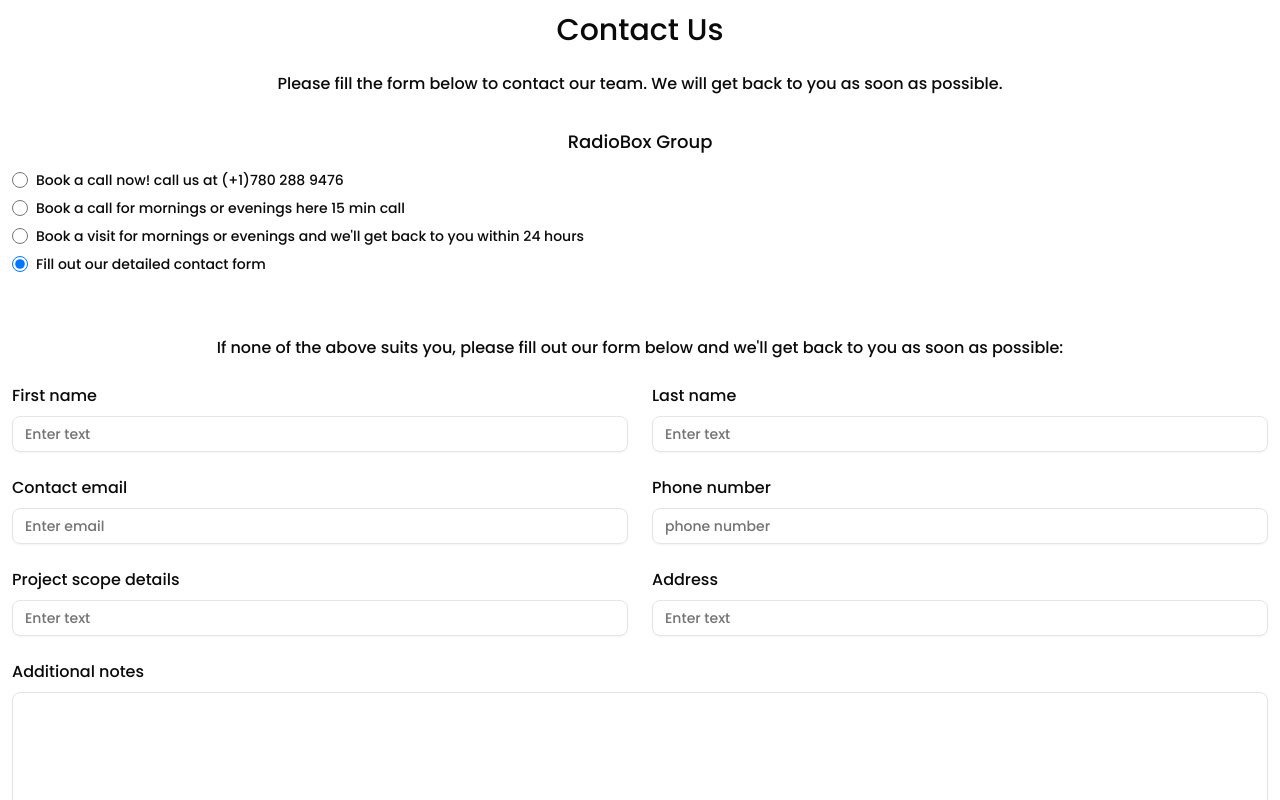
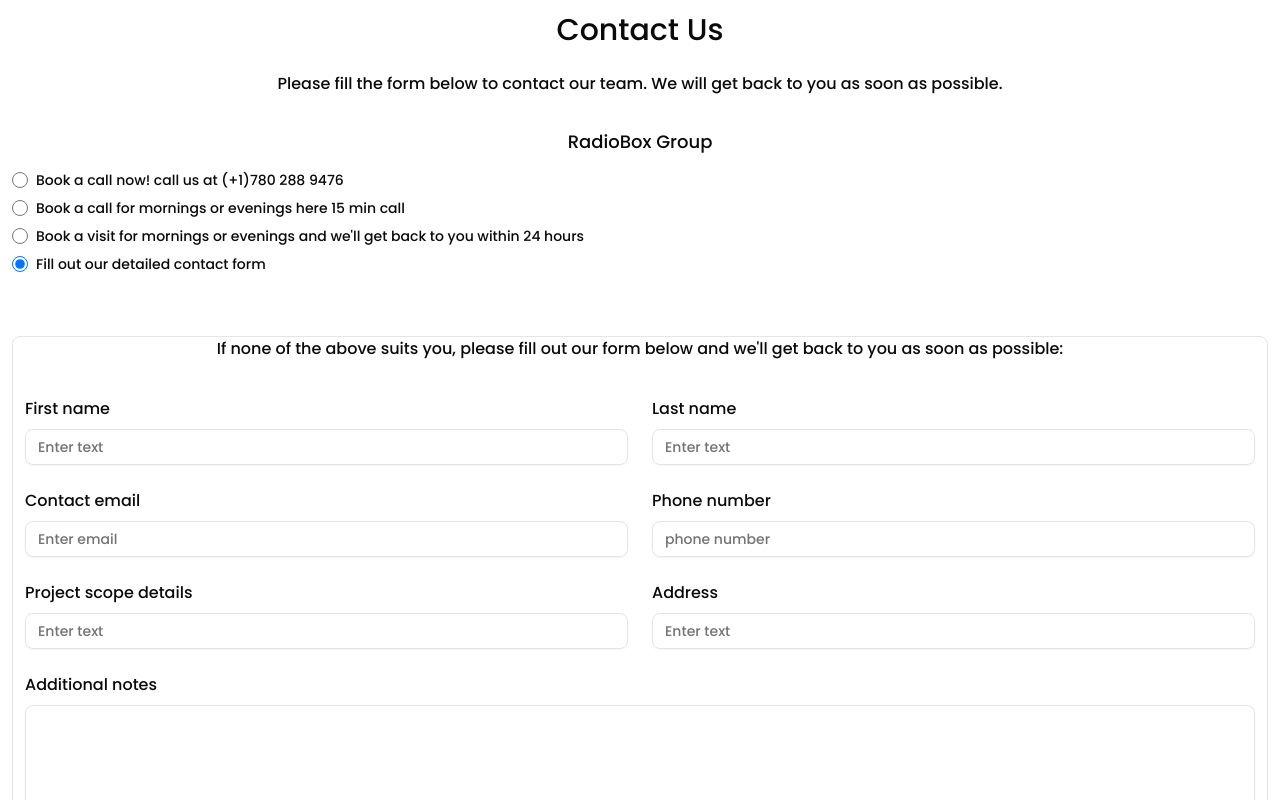
Before and after one commit to HugoOrielso/frontend-agiled, a React (Vite) app: page / in a window 1280 px wide. Both pictures are taken after a click on the radio button "Fill out our detailed contact form". Shown: the top 800 px of the page. Built offline with nearby package versions, Linux system fonts and the light colour scheme.

Commit message:
feat: :zap: added some corrections to see in a good way the forms

```diff
--- a/src/App.tsx
+++ b/src/App.tsx
@@ -45,7 +45,6 @@ function App() {
         </div>
       </section>
 
-      {/* Call now info */}
       <section className='flex flex-col w-full h-full flex-1 items-center justify-center'>
         <div className={`p-4 border rounded-md bg-blue-50 mb-8 ${selectedOption === "call-now" ? "block" : "hidden"}`}>
           <p className="font-medium w-full h-full flex items-center justify-center">
@@ -54,7 +53,6 @@ function App() {
           </p>
         </div>
 
-        {/* Iframes (always mounted, toggled by class) */}
         <div className="mb-8 relative space-y-8 w-full">
           <div className={`${selectedOption === 'call-schedule' ? 'block' : 'hidden'}`}>
             <iframe
@@ -66,7 +64,7 @@ function App() {
             ></iframe>
           </div>
 
-          <div className={`${selectedOption === 'visit' ? 'block' : 'hidden'}`}>
+          <div className={`${selectedOption === 'visit' ? 'block' : 'hidden'} overflow-hidden`} >
             <iframe
               src="https://crm.siscomtec.ca/forms-new/113924-iXSAer6BqtjTJ9GkVdpG"
               className="w-full min-h-[900px] flex items-center justify-center border rounded-md"
@@ -77,20 +75,18 @@ function App() {
           </div>
         </div>
 
-        {/* Contact form - default or explicitly selected */}
         {(selectedOption === "contact-form") && (
           <ContactForm />
         )}
 
-        {/* Contact form - default or explicitly selected */}
         {(!selectedOption) && (
-          <div className='w-full h-full flex items-center justify-center '>
+          <div className='w-full h-full  items-center justify-center p-4 border rounded-md bg-blue-50 mb-8 block '>
             <p>Please select an option</p>
           </div>
         )}
 
       </section>
-      <Toaster richColors/>
+      <Toaster richColors />
     </div>
 
   )
--- a/src/components/ContactForm.tsx
+++ b/src/components/ContactForm.tsx
@@ -11,7 +11,7 @@ const ContactForm = () => {
     const data = Object.fromEntries(new FormData(event.currentTarget))
     console.log(data);
 
-    const res = await fetch("http://localhost:3001/api/create-contact", {
+    const res = await fetch("https://backend-agiled.vercel.app/api/create-contact", {
       method: "POST",
       headers: {
         "Content-Type": "application/json"
@@ -28,12 +28,12 @@ const ContactForm = () => {
   }
 
   return (
-    <div className='w-full'>
+    <div className='w-full  min-h-[900px] flex flex-col items-center justify-start border rounded-md'>
       <p className="mb-6">
         If none of the above suits you, please fill out our form below and we'll get back to you as soon as possible:
       </p>
 
-      <form className="space-y-6" onSubmit={handleSubmit}>
+      <form className="space-y-6 w-full p-3" onSubmit={handleSubmit}>
         <div className="grid grid-cols-1 md:grid-cols-2 gap-6">
           <div className="space-y-2 flex flex-col items-start">
             <Label htmlFor="first_name">First name</Label>
@@ -71,7 +71,7 @@ const ContactForm = () => {
           <Textarea id="notes" name="notes" className="min-h-[120px]" />
         </div>
 
-        <Button type="submit" className="bg-gray-800 hover:bg-gray-700">
+        <Button type="submit" className="bg-gray-800 w-full cursor-pointer hover:bg-gray-700">
           Submit
         </Button>
       </form>
```
